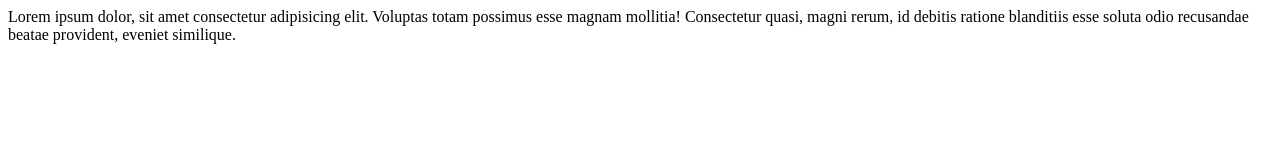
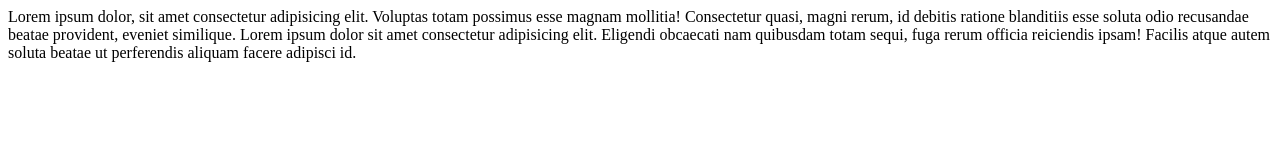
Before and after one commit to babok2000/git_proba, a plain HTML site: page index.html in a window 1280 px wide. Drawn offline with Linux system fonts and the light colour scheme.

Commit message:
valami lesz ?

```diff
--- a/index.html
+++ b/index.html
@@ -6,6 +6,7 @@
 </head>
 <body>
     Lorem ipsum dolor, sit amet consectetur adipisicing elit. Voluptas totam possimus esse magnam mollitia! Consectetur quasi, magni rerum, id debitis ratione blanditiis esse soluta odio recusandae beatae provident, eveniet similique.
+    Lorem ipsum dolor sit amet consectetur adipisicing elit. Eligendi obcaecati nam quibusdam totam sequi, fuga rerum officia reiciendis ipsam! Facilis atque autem soluta beatae ut perferendis aliquam facere adipisci id.
 
 </body>
 </html>
```
Also changed, not shown: 1 other file.
